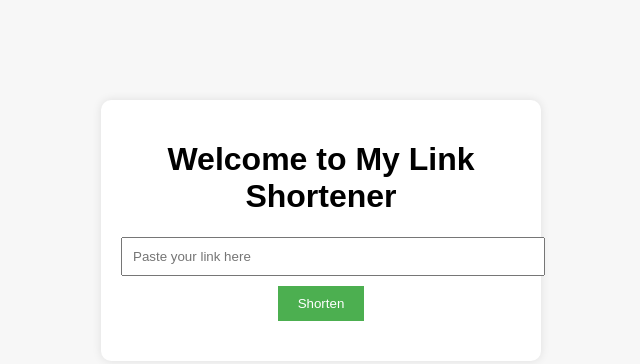
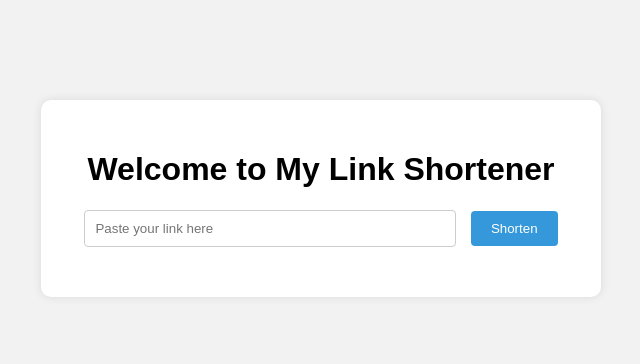
Before and after one commit to MrOtako1k/Otako-Link, a plain HTML site: page index.html in a window 1280 px wide. Shown: the whole page, without its empty margins (319-959 px from the left). Drawn offline with Linux system fonts and the light colour scheme.

Commit message:
Update style.css

```diff
--- a/style.css
+++ b/style.css
@@ -1,30 +1,47 @@
 body {
   font-family: sans-serif;
-  background: #f7f7f7;
+  background: #f2f2f2;
+  margin: 0;
+  padding: 0;
   text-align: center;
+}
+
+.container {
   margin-top: 100px;
-}
-.container {
-  background: white;
-  padding: 20px;
+  background: #fff;
+  padding: 30px;
   border-radius: 10px;
   width: 90%;
-  max-width: 400px;
-  margin: auto;
+  max-width: 500px;
+  margin-left: auto;
+  margin-right: auto;
   box-shadow: 0 0 10px rgba(0,0,0,0.1);
 }
-input {
-  width: 100%;
+
+input[type="text"] {
   padding: 10px;
-  margin-bottom: 10px;
+  width: 70%;
+  border: 1px solid #ccc;
+  border-radius: 4px;
 }
+
 button {
   padding: 10px 20px;
-  background: #4CAF50;
+  margin-left: 10px;
+  background: #3498db;
   color: white;
   border: none;
+  border-radius: 4px;
   cursor: pointer;
 }
+
 #result {
   margin-top: 20px;
 }
+
+#result input {
+  width: 100%;
+  padding: 10px;
+  border: 1px dashed #aaa;
+  margin-top: 10px;
+}
```
